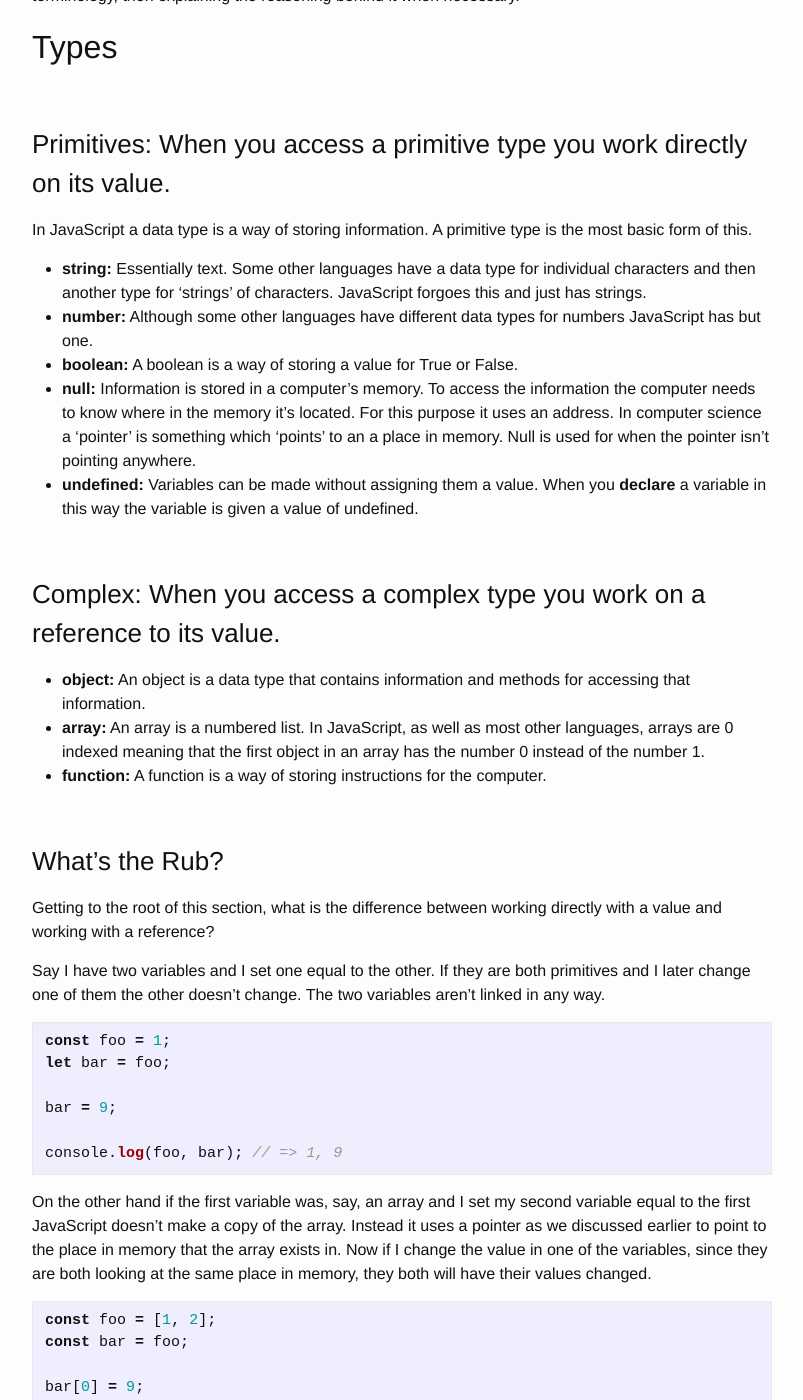
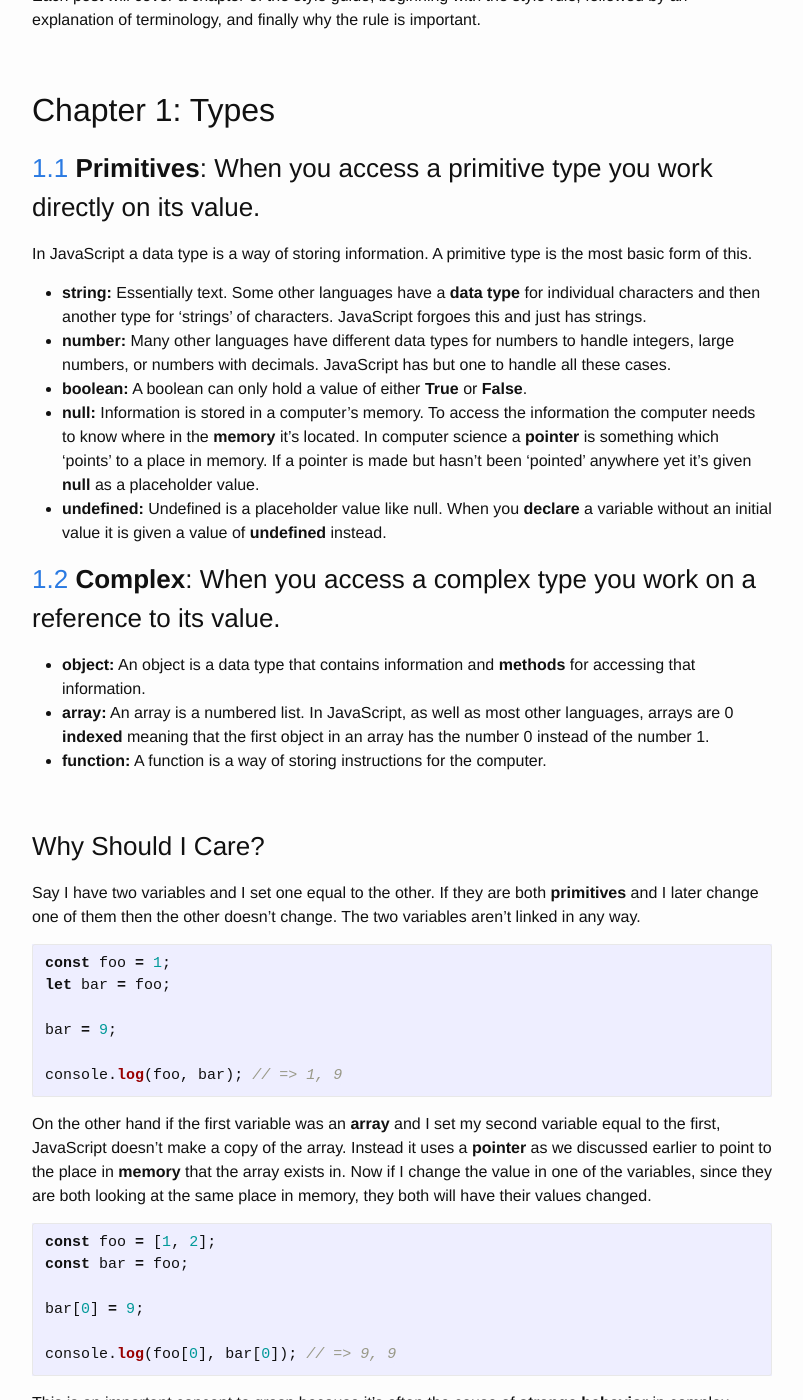
Before and after one commit to JohnLRBrock/JohnBrock, a Jekyll site: the page built from john-brock-js/_posts/2017-07-27-Airbnb-style-guide-chapter-1.md, in a window 1280 px wide and 1400 px high, scrolled down 393 px. Shown: the whole window, without its empty margins (238-1041 px from the left). Built offline with Jekyll 4.4.1, drawn with Linux system fonts in a browser that asks for light colours; a script that is not in the unit is left out; some of the changed text lies outside the part shown.

Commit message:
added links, reworded some sentences, light restyling, and light editing to chapter 1 Airbnb style guide explainor

````diff
--- a/john-brock-js/_posts/2017-07-27-Airbnb-style-guide-chapter-1.md
+++ b/john-brock-js/_posts/2017-07-27-Airbnb-style-guide-chapter-1.md
@@ -1,35 +1,32 @@
 ---
 blog: john-brock-js
-title: "ELI50: Airbnb JavaScript Style Guide Chapter 1 'Types'"
+title: "ELI50: Airbnb JavaScript Style Guide Chapter 1: Types"
 layout: post
 ---
-Airbnb, the online marketplace for housing rentals, has a high quality and 'mostly reasonable' style guide for JavaScript. Some of the topics in the guide are a bit advanced for beginners to the language. This series will act as a plain English guide to the [Airbnb style guide][style guide], because good design principles shouldn't be out of anyone's reach.
+[Airbnb][airbnb], the online marketplace for housing rentals, has a high quality and 'mostly reasonable' style guide for JavaScript, a programming language that adds dynamic behaviors to web browsers. Some of the topics in the guide are a bit advanced for beginners to the language. This 'Explain Like I'm 50' (ELI50) series will act as a plain English guide to the [Airbnb style guide][style guide], because good design principles shouldn't be out of anyone's reach.
 
-Each post will cover a chapter of the style guide, beginning with the rule, following with an explanation of terminology, then explaining the reasoning behind it when necessary.
+Each post will cover a chapter of the style guide, beginning with the style rule, followed by an explanation of terminology, and finally why the rule is important.
 
-## Types
 <br>
-### Primitives: When you access a primitive type you work directly on its value.
+## Chapter 1: Types
+### [1.1][1.1] **Primitives**: When you access a primitive type you work directly on its value.
 
 In JavaScript a data type is a way of storing information. A primitive type is the most basic form of this.
-* **string:** Essentially text. Some other languages have a data type for individual characters and then another type for 'strings' of characters. JavaScript forgoes this and just has strings.
-* **number:** Although some other languages have different data types for numbers JavaScript has but one.
-* **boolean:** A boolean is a way of storing a value for True or False.
-* **null:** Information is stored in a computer's memory. To access the information the computer needs to know where in the memory it's located. For this purpose it uses an address. In computer science a 'pointer' is something which 'points' to an a place in memory. Null is used for when the pointer isn't pointing anywhere.
-* **undefined:** Variables can be made without assigning them a value. When you **declare** a variable in this way the variable is given a value of undefined.
+* **string:** Essentially text. Some other languages have a **data type** for individual characters and then another type for 'strings' of characters. JavaScript forgoes this and just has strings.
+* **number:** Many other languages have different data types for numbers to handle integers, large numbers, or numbers with decimals. JavaScript has but one to handle all these cases.
+* **boolean:** A boolean can only hold a value of either **True** or **False**.
+* **null:** Information is stored in a computer's memory. To access the information the computer needs to know where in the **memory** it's located. In computer science a **pointer** is something which 'points' to a place in memory. If a pointer is made but hasn't been 'pointed' anywhere yet it's given **null** as a placeholder value.
+* **undefined:** Undefined is a placeholder value like null. When you **declare** a variable without an initial value it is given a value of **undefined** instead.
 
-<br>
-### Complex: When you access a complex type you work on a reference to its value.
+### [1.2][1.2] **Complex**: When you access a complex type you work on a reference to its value.
 
-* **object:** An object is a data type that contains information and methods for accessing that information.
-* **array:** An array is a numbered list. In JavaScript, as well as most other languages, arrays are 0 indexed meaning that the first object in an array has the number 0 instead of the number 1.
+* **object:** An object is a data type that contains information and **methods** for accessing that information.
+* **array:** An array is a numbered list. In JavaScript, as well as most other languages, arrays are 0 **indexed** meaning that the first object in an array has the number 0 instead of the number 1.
 * **function:** A function is a way of storing instructions for the computer.
 
 <br>
-### What's the Rub?
-Getting to the root of this section, what is the difference between working directly with a value and working with a reference?
-
-Say I have two variables and I set one equal to the other. If they are both primitives and I later change one of them the other doesn't change. The two variables aren't linked in any way.
+### Why Should I Care?
+Say I have two variables and I set one equal to the other. If they are both **primitives** and I later change one of them then the other doesn't change. The two variables aren't linked in any way.
 
 ```javascript
 const foo = 1;
@@ -40,7 +37,7 @@ bar = 9;
 console.log(foo, bar); // => 1, 9
 ```
 
-On the other hand if the first variable was, say, an array and I set my second variable equal to the first JavaScript doesn't make a copy of the array. Instead it uses a pointer as we discussed earlier to point to the place in memory that the array exists in. Now if I change the value in one of the variables, since they are both looking at the same place in memory, they both will have their values changed.
+On the other hand if the first variable was an **array** and I set my second variable equal to the first, JavaScript doesn't make a copy of the array. Instead it uses a **pointer** as we discussed earlier to point to the place in **memory** that the array exists in. Now if I change the value in one of the variables, since they are both looking at the same place in memory, they both will have their values changed.
 
 ```javascript
 const foo = [1, 2];
@@ -51,7 +48,7 @@ bar[0] = 9;
 console.log(foo[0], bar[0]); // => 9, 9
 ```
 
-This is an important concept to grasp because it's often the cause of strange behavior in complex programs.
+This is an important concept to grasp because it's often the cause of **strange behavior** in complex programs.
 
 <br>
 ### Next Up: References
@@ -61,3 +58,6 @@ In the next post I'll explain why you should avoid using `var` to declare variab
 
 
 [style guide]: https://github.com/airbnb/javascript#types--primitives
+[airbnb]: https://www.airbnb.com/
+[1.1]: https://github.com/airbnb/javascript#types--primitives
+[1.2]: https://github.com/airbnb/javascript#types--complex
````
